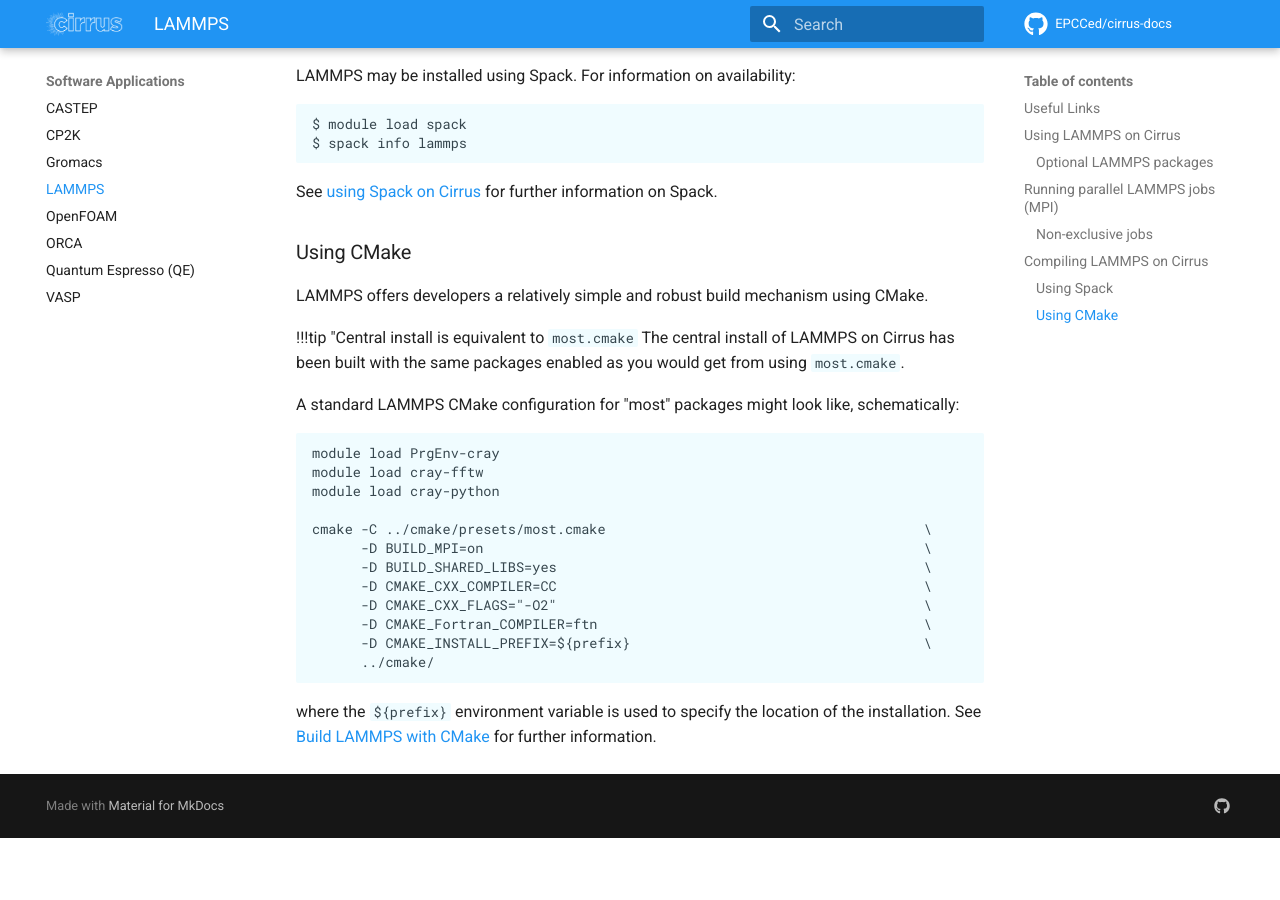
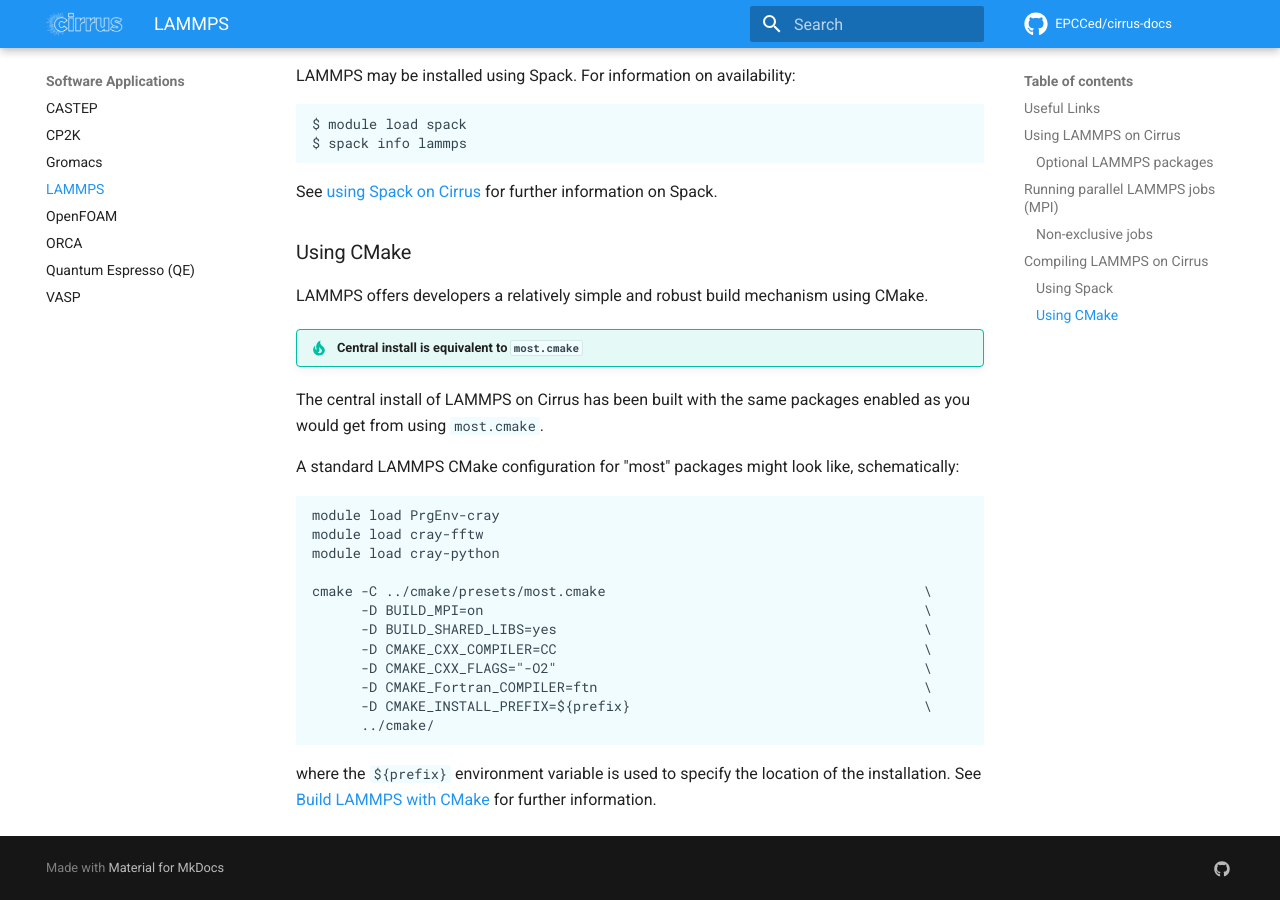
Before and after one commit to EPCCed/cirrus-docs, an MkDocs documentation site: the page built from docs/software-packages/lammps.md, in a window 1280 px wide and 900 px high, scrolled down 1903 px. Built offline with MkDocs 1.6.1 and Material for MkDocs 9.7.7, drawn with Linux system fonts in a browser that asks for light colours; comment, search, counter and statistics services are not loaded; before the commit the page ends 2741 px from its top, so only the background shows below that.

Commit message:
Update lammps.md

```diff
--- a/docs/software-packages/lammps.md
+++ b/docs/software-packages/lammps.md
@@ -140,7 +140,7 @@
 LAMMPS offers developers a relatively simple and robust build mechanism
 using CMake.
 
-!!!tip "Central install is equivalent to `most.cmake`
+!!!tip "Central install is equivalent to `most.cmake`"
    The central install of LAMMPS on Cirrus has been built with the same
    packages enabled as you would get from using `most.cmake`.
 
```
